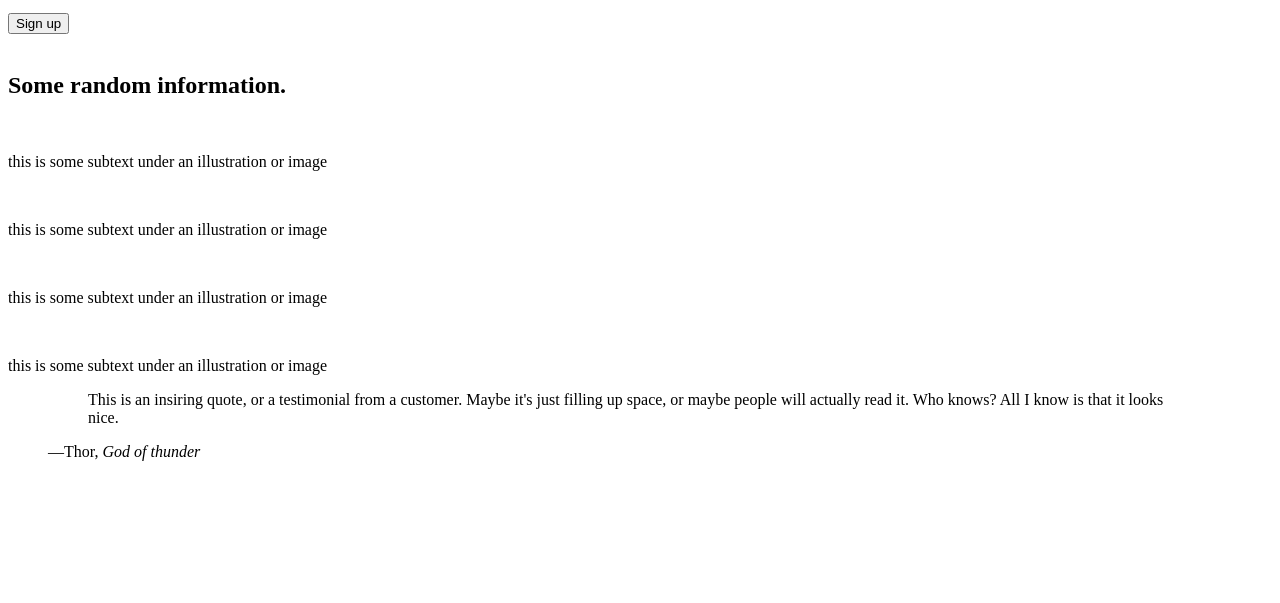
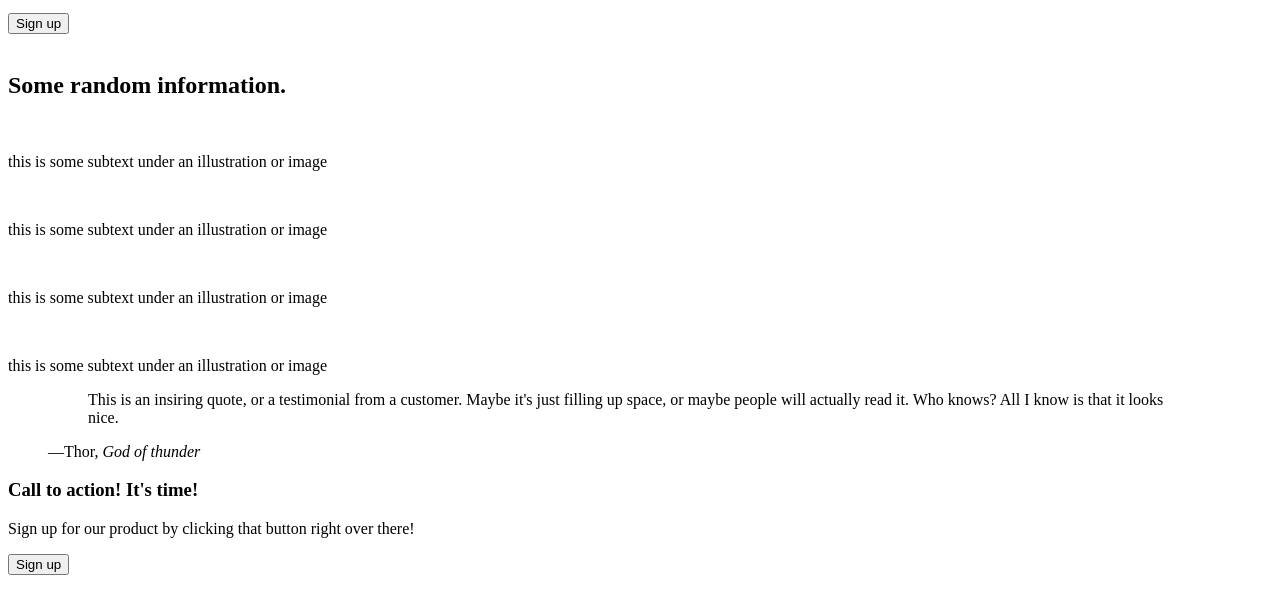
Before and after one commit to majunon/landing-page, a plain HTML site: page index.html in a window 1280 px wide. Shown: the part 197-800 px from the top of the page. Drawn offline with Linux system fonts and the light colour scheme.

Commit message:
add content in cta section

```diff
--- a/index.html
+++ b/index.html
@@ -60,7 +60,11 @@
             </figure>
         </div>
         <div class="cta">
-
+            <div class="cta-left">
+                <h3>Call to action! It's time!</h3>
+                <p>Sign up for our product by clicking that button right over there!</p>
+            </div>
+            <button>Sign up</button>
         </div>
         <div class="footer">
 
```
